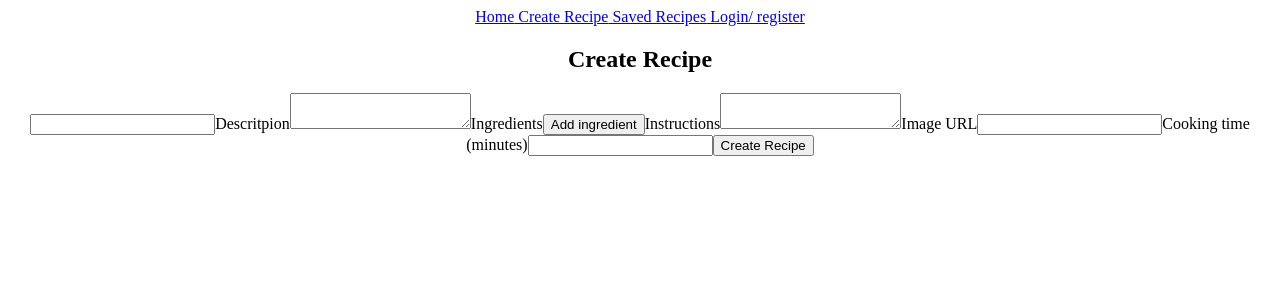
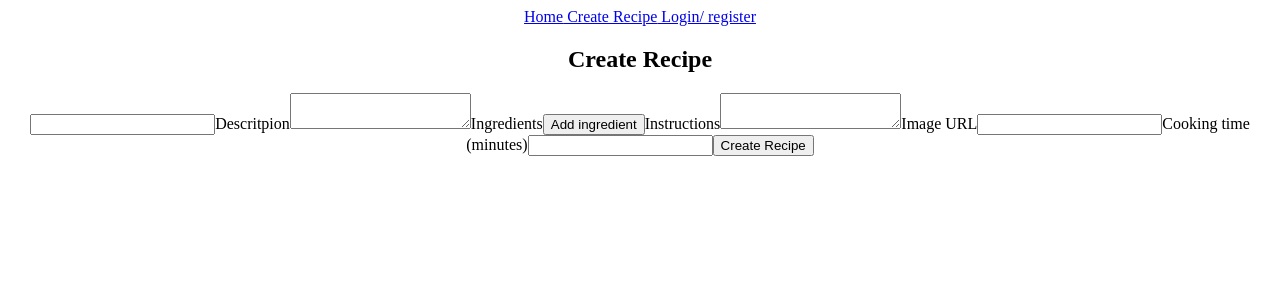
Before and after one commit to tonycarballeira/recipe_app, a React (Create React App) app in the folder client/: page /create-recipe in a window 1280 px wide. Shown: the top 300 px of the page. Built offline with nearby package versions, Linux system fonts and the light colour scheme.

Commit message:
added access token to post request headers for creating a recipe. modified navbar to not show saved recipes if not logged in

```diff
--- a/client/src/components/navbar.js
+++ b/client/src/components/navbar.js
@@ -15,8 +15,15 @@ export const Navbar = () => {
     return <div className="navbar">
         <Link to="/"> Home</Link>
         <Link to="/create-recipe"> Create Recipe</Link>
-        <Link to="/saved-recipes"> Saved Recipes</Link>
-        {!cookies.access_token ? (<Link to="/auth"> Login/ register</Link>) : <button onClick={logout}>Logout</button>}
+
+        {!cookies.access_token ? (
+        <Link to="/auth"> Login/ register</Link>
+        ) : (
+            <>
+                <Link to="/saved-recipes"> Saved Recipes</Link>
+                <button onClick={logout}>Logout</button>
+            </>
+        )}
 
     </div>
 }
--- a/client/src/pages/create-recipe.js
+++ b/client/src/pages/create-recipe.js
@@ -2,11 +2,14 @@ import {useState} from "react";
 import axios from 'axios';
 import { useGetUserId } from "../hooks/useGetUserID";
 import { useNavigate } from 'react-router-dom';
+import {useCookies, usecookies} from 'react-cookie';
+
 
 export const CreateRecipe = () => {
 
     const userID = useGetUserId();
     const navigate = useNavigate();
+    const [cookies, _] = useCookies(["access_token"]);
 
     const [recipe, setRecipe] = useState({
         name: "",
@@ -36,7 +39,9 @@ export const CreateRecipe = () => {
     const onSubmit = async (event) => {
         event.preventDefault();
         try {
-            await axios.post("http://localhost:3001/recipes", recipe);
+            await axios.post("http://localhost:3001/recipes", recipe, {
+                headers: {authorization: cookies.access_token}
+            });
             alert("Recipe Created");
             navigate("/");
         } catch (err) {
```
Also changed, not shown: 1 other file (tests, documents, lock files or other folders).
